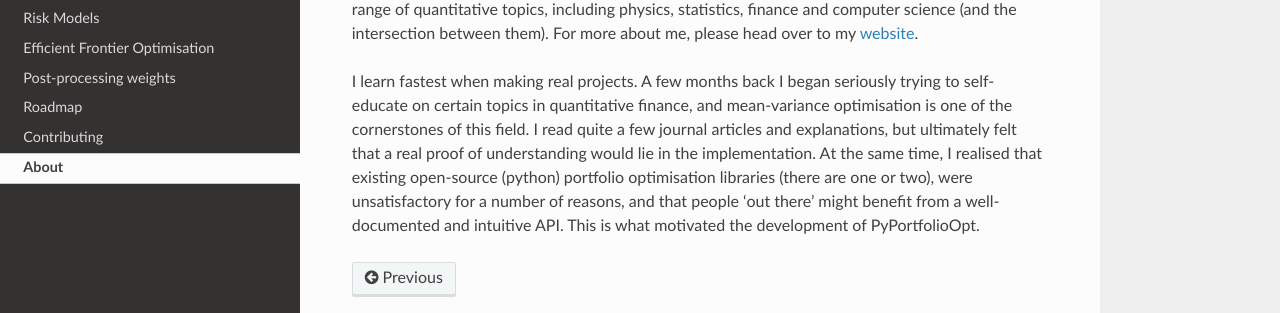
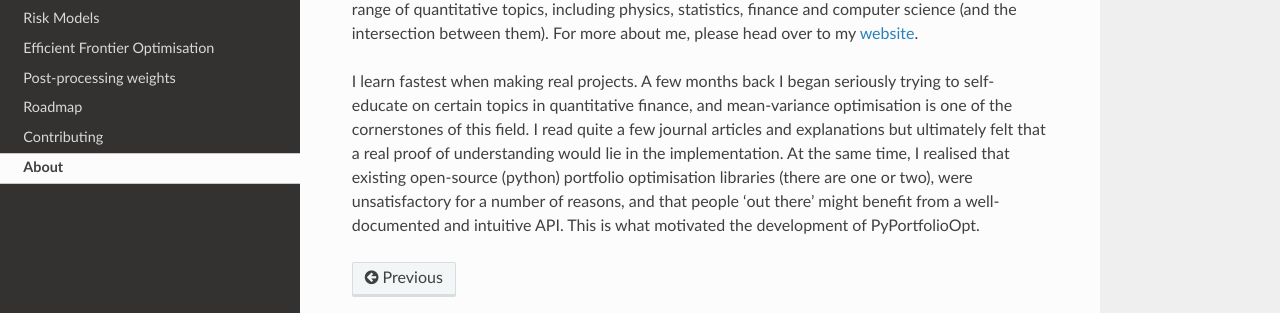
Before and after one commit to robertmartin8/PyPortfolioOpt, a Sphinx documentation site: the page built from docs/About.rst, in a window 1280 px wide. Shown: the part 186-499 px from the top of the page. Built offline with Sphinx 7.4.7 and the Read the Docs theme 2.0.0, drawn with Linux system fonts in a browser that asks for light colours.

```diff
--- a/docs/About.rst
+++ b/docs/About.rst
@@ -10,7 +10,7 @@ over to my `website <https://resaonabledeviations.science>`_.
 I learn fastest when making real projects. A few months back I began seriously trying
 to self-educate on certain topics in quantitative finance, and mean-variance
 optimisation is one of the cornerstones of this field. I read quite a few journal
-articles and explanations, but ultimately felt that a real proof of understanding would
+articles and explanations but ultimately felt that a real proof of understanding would
 lie in the implementation. At the same time, I realised that existing open-source
 (python) portfolio optimisation libraries (there are one or two), were unsatisfactory
 for a number of reasons, and that people 'out there' might benefit from a
--- a/docs/Contributing.rst
+++ b/docs/Contributing.rst
@@ -29,7 +29,7 @@ Code style
 
 For this project I have used `Black <https://github.com/ambv/black>`_ as the
 formatting standard, with all of the default settings. It would be much
-appreciated if any PRs follow this standard, because if not I will have to
+appreciated if any PRs follow this standard because if not I will have to
 format before merging.
 
 Testing
@@ -49,7 +49,7 @@ Inline comments are great when needed, but don't go overboard. Docstring content
 should follow `PEP257 <https://stackoverflow.com/questions/2557110/what-to-put-in-a-python-module-docstring>`_
 semantically and sphinx syntactically, such that sphinx can automatically document
 the methods and their arguments. I am personally not a fan of writing long
-paragraphs in the docstrings: in my view docstrings should state briefly how an
+paragraphs in the docstrings: in my view, docstrings should state briefly how an
 object can be used, while the rest of the explanation and theoretical background
 should be offloaded to ReadTheDocs.
 
@@ -71,7 +71,7 @@ details can be found on my `website <https://reasonabledeviations.science/about/
 Bugs/issues
 ===========
 
-If you find any bugs, or the portfolio optimisation is not working as expected,
+If you find any bugs or the portfolio optimisation is not working as expected,
 feel free to `raise an issue <https://github.com/robertmartin8/PyPortfolioOpt/issues>`_.
 I would ask that you provide the following information in the issue:
 
--- a/docs/index.rst
+++ b/docs/index.rst
@@ -153,7 +153,7 @@ Advantages over existing implementations
   (covariance shrinkage), as well as experimental features such as
   L2-regularised weights.
 - Native support for pandas dataframes: easily input your daily prices data.
-- Clear and comprehensive documentation, hosted on readthedocs (coming soon)
+- Clear and comprehensive documentation, hosted on ReadTheDocs (coming soon)
 - Extensive practical tests, which use real-life data.
 - Easy to combine with your own proprietary strategies and models.
 - Robust to missing data, and price-series of different lengths (e.g FB data
```
Also changed, not shown: CONTRIBUTING.md (+3 -3 lines), README.md (+13 -13 lines), 2 other files.
